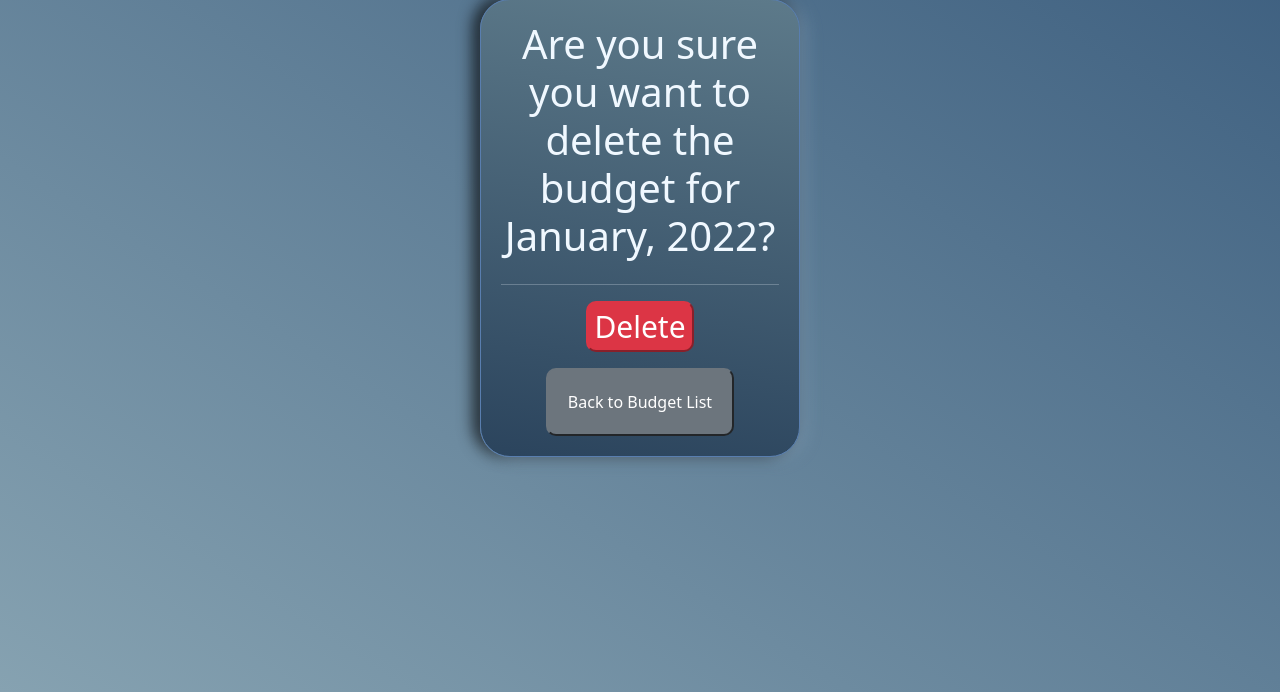
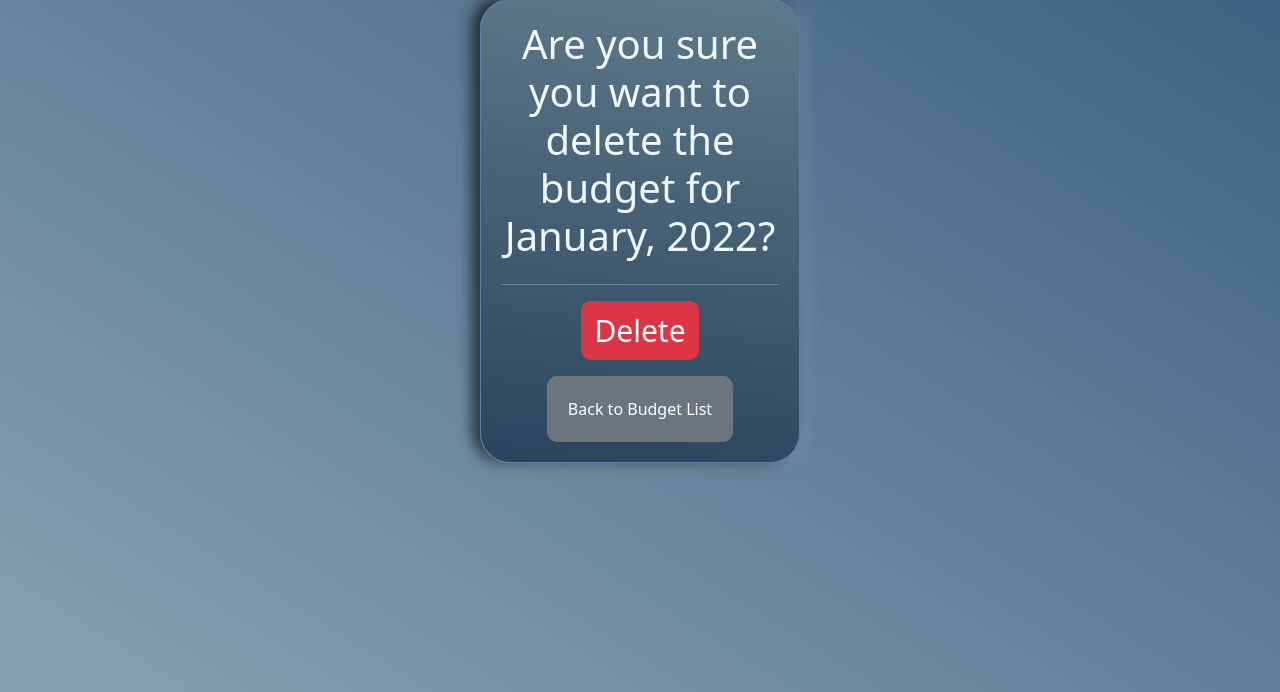
Before and after one commit to ttguitarnoob-dev/pocket-book, a Django app: page /budgets/1/delete in a window 1280 px wide. Shown: the part 108-800 px from the top of the page. Run offline with Django 4.2, Linux system fonts and the light colour scheme; tables that the repository leaves empty hold one stand-in row (values such as "Sample post"); some libraries are stand-ins or nearby versions.

Commit message:
all unused code now gone

```diff
--- a/main_app/models.py
+++ b/main_app/models.py
@@ -84,7 +84,3 @@ class Expense(models.Model):
 
     def __str__(self) -> str:
         return self.name
-    def testes(self, thing):
-
-        # final_total = self.total_expense + self.amount
-        print('tesstestss', self, thing)
--- a/main_app/templates/budget_delete_confirmation.html
+++ b/main_app/templates/budget_delete_confirmation.html
@@ -8,9 +8,8 @@
 
     <form method="POST">
 {% csrf_token %}
-        <!-- <button type="submit">Delete</button> -->
-<input class="btn-danger" style="border-radius: 10px; font-size: 30px;" type="submit" value="Delete">
+<input class="btn btn-danger" style="border-radius: 10px; font-size: 30px;" type="submit" value="Delete">
 </form>
-<a class="mt-3" href="{% url 'budget_list' %}"><button class="btn-secondary" style="border-radius: 10px;">Back to Budget List</button></a>
+<a class="mt-3" href="{% url 'budget_list' %}"><button class="btn btn-secondary" style="border-radius: 10px;">Back to Budget List</button></a>
 </div>
 {% endblock %}
--- a/main_app/templates/expense_delete_confirmation.html
+++ b/main_app/templates/expense_delete_confirmation.html
@@ -8,7 +8,6 @@
 
     <form method="POST">
         {% csrf_token %}
-                <!-- <button type="submit">Delete</button> -->
         <input class="btn-danger" style="border-radius: 10px; font-size: 30px;" type="submit" value="Delete">
         </form>
         <a class="mt-3" href="{% url 'budget_details' expense.budget_id %}"><button class="btn-secondary" style="border-radius: 10px;">Back to Budget</button></a>
```
Also changed, not shown: main_app/static/styles/main.css (+0 -29 lines), main_app/templates/base.html (+8 -36 lines), main_app/templates/budget_detail.html (+0 -8 lines), main_app/views.py (+0 -8 lines).
